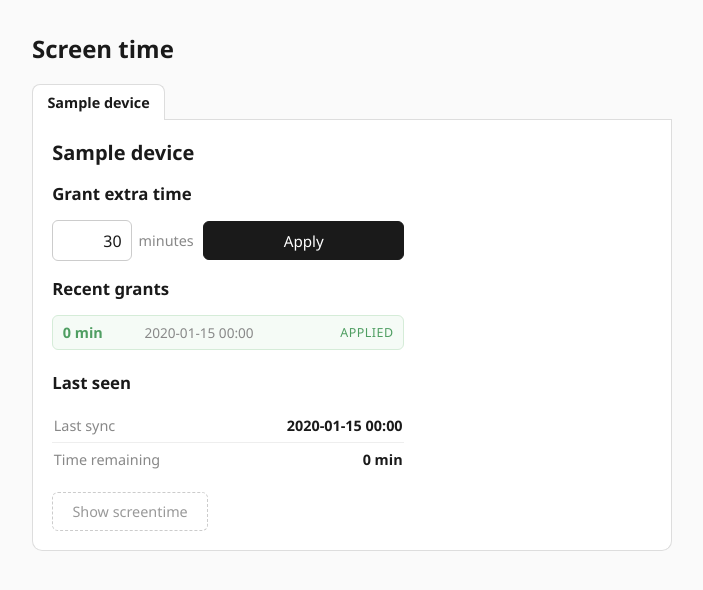
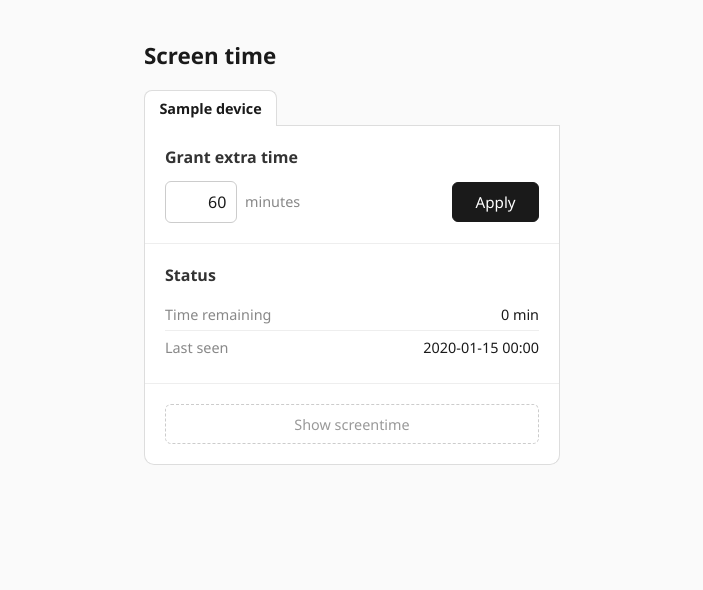
Before and after one commit to franp9am/child_control_windows, a FastAPI app: page / in a window 1280 px wide. Shown: the top 590 px of the page, without its empty margins (288-991 px from the left). Run offline with FastAPI, Linux system fonts and the light colour scheme; tables that the repository leaves empty hold one stand-in row (values such as "Sample post").

Commit message:
template update

```diff
--- a/server/app.py
+++ b/server/app.py
@@ -29,14 +29,10 @@ class SyncResponse(BaseModel):
     pending_grants: list[PendingGrant]
 
 
-RECENT_GRANTS_SHOWN = 3
-
-
 @dataclass
 class GrantView:
     minutes: int
     created: str
-    acknowledged: bool
 
 
 @dataclass
@@ -74,19 +70,17 @@ def last_seen(connection: sqlite3.Connection, device_id: int) -> LastSeenView |
     )
 
 
-def recent_grants(connection: sqlite3.Connection, device_id: int) -> list[GrantView]:
+def pending_grants(connection: sqlite3.Connection, device_id: int) -> list[GrantView]:
     rows = connection.execute(
-        """SELECT seconds, created_at, acked_at FROM grants
-           WHERE device_id = :device_id
-           ORDER BY id DESC
-           LIMIT :limit""",
-        {"device_id": device_id, "limit": RECENT_GRANTS_SHOWN},
+        """SELECT seconds, created_at FROM grants
+           WHERE device_id = :device_id AND acked_at IS NULL
+           ORDER BY id DESC""",
+        {"device_id": device_id},
     ).fetchall()
     return [
         GrantView(
             minutes=row["seconds"] // 60,
             created=formatted_local_time(row["created_at"]),
-            acknowledged=row["acked_at"] is not None,
         )
         for row in rows
     ]
@@ -176,9 +170,9 @@ def index(request: Request, device_id: int | None = None) -> HTMLResponse:
         devices[0] if devices else None,
     )
     if selected_device is None:
-        grants, status = [], None
+        waiting, status = [], None
     else:
-        grants = recent_grants(connection, selected_device["id"])
+        waiting = pending_grants(connection, selected_device["id"])
         status = last_seen(connection, selected_device["id"])
     connection.close()
     return templates.TemplateResponse(
@@ -187,7 +181,7 @@ def index(request: Request, device_id: int | None = None) -> HTMLResponse:
         {
             "devices": devices,
             "selected_device": selected_device,
-            "recent_grants": grants,
+            "pending_grants": waiting,
             "last_seen": status,
         },
     )
--- a/server/templates/index.html
+++ b/server/templates/index.html
@@ -7,13 +7,12 @@
 <style>
   * { box-sizing: border-box; }
   body {
-    margin: 0; padding: 2rem 1rem;
+    margin: 0; padding: 2.5rem 1rem;
     font-family: "Segoe UI", system-ui, -apple-system, sans-serif;
     background: #fafafa; color: #1a1a1a;
   }
-  .page { max-width: 640px; margin: 0 auto; }
-  h1 { margin: 0 0 1.2rem; font-size: 1.5rem; font-weight: 600; }
-  h2 { margin: 0; font-size: 1.25rem; font-weight: 600; }
+  .page { max-width: 26rem; margin: 0 auto; }
+  h1 { margin: 0 0 1.2rem; font-size: 1.4rem; font-weight: 600; }
   .tabs { display: flex; gap: .3rem; border-bottom: 1px solid #ddd; }
   .tab {
     padding: .5rem .9rem; font-size: .9rem; text-decoration: none;
@@ -24,50 +23,48 @@
   .tab.selected { background: #fff; color: #1a1a1a; font-weight: 600; }
   .card {
     background: #fff; border: 1px solid #ddd; border-top: none;
-    border-radius: 0 0 10px 10px; padding: 1.2rem;
-    display: flex; flex-direction: column; gap: 1rem;
+    border-radius: 0 0 10px 10px;
   }
-  h3 { margin: 0 0 .9rem; font-size: 1.05rem; font-weight: 600; }
-  .custom {
-    display: flex; align-items: center; gap: .4rem; width: 22rem; max-width: 100%;
+  .section { padding: 1.25rem; border-top: 1px solid #eee; }
+  .section:first-child { border-top: none; }
+  .section h2 {
+    margin: 0 0 .8rem; font-size: 1rem; font-weight: 600; color: #333;
   }
-  .unit { font-size: .9rem; color: #888; margin-right: .2rem; }
-  .custom input[type="number"] {
-    width: 5rem; padding: .55rem .6rem; border-radius: 6px; text-align: right;
+  .grant-form { display: flex; align-items: center; gap: .5rem; }
+  .grant-form input[type="number"] {
+    width: 4.5rem; padding: .55rem .6rem; border-radius: 6px; text-align: right;
     border: 1px solid #ccc; background: #fff; color: #1a1a1a;
     font-size: 1rem; font-family: inherit;
     -moz-appearance: textfield; appearance: textfield;
   }
-  .custom input[type="number"]:focus { outline: none; border-color: #888; }
-  .custom input::-webkit-inner-spin-button,
-  .custom input::-webkit-outer-spin-button { -webkit-appearance: none; margin: 0; }
-  .custom button {
-    flex: 1; padding: .55rem 1rem; border-radius: 6px; border: 1px solid #1a1a1a;
-    cursor: pointer; background: #1a1a1a; color: #fff; font-size: .95rem;
-    white-space: nowrap; font-family: inherit;
+  .grant-form input[type="number"]:focus { outline: none; border-color: #888; }
+  .grant-form input::-webkit-inner-spin-button,
+  .grant-form input::-webkit-outer-spin-button { -webkit-appearance: none; margin: 0; }
+  .unit { font-size: .9rem; color: #888; }
+  .grant-form button {
+    margin-left: auto; padding: .55rem 1.4rem; border-radius: 6px;
+    border: 1px solid #1a1a1a; cursor: pointer;
+    background: #1a1a1a; color: #fff; font-size: .95rem; font-family: inherit;
   }
-  .custom button:active { transform: translateY(1px); }
-  .grants { list-style: none; margin: 0; padding: 0; width: 22rem; max-width: 100%; }
+  .grant-form button:active { transform: translateY(1px); }
+  .grants { list-style: none; margin: 0; padding: 0; }
   .grants li {
-    display: flex; align-items: center; gap: .6rem;
-    padding: .45rem .6rem; margin-bottom: .3rem; border-radius: 6px;
-    font-size: .9rem; border: 1px solid;
+    display: flex; align-items: baseline; gap: .6rem;
+    padding: .45rem .7rem; margin-bottom: .35rem; border-radius: 6px;
+    font-size: .9rem;
+    background: #fce6e3; border: 1px solid #e9a89f; color: #a3170c;
   }
-  .grants .amount { font-weight: 600; min-width: 4.5rem; }
-  .grants .age { color: #888; font-size: .85rem; flex: 1; }
-  .grants .badge { font-size: .78rem; text-transform: uppercase; letter-spacing: .04em; }
-  .grants .pending { background: #fce6e3; border-color: #e9a89f; color: #a3170c; }
-  .grants .acknowledged { background: #f5fbf6; border-color: #d5ecd8; color: #4f9e62; }
-  .last-seen {
-    width: 22rem; max-width: 100%; border-collapse: collapse; font-size: .9rem;
-  }
-  .last-seen th, .last-seen td { padding: .45rem .1rem; border-bottom: 1px solid #eee; }
-  .last-seen th { text-align: left; font-weight: 400; color: #888; }
-  .last-seen td { text-align: right; font-weight: 600; }
-  .last-seen tr:last-child th, .last-seen tr:last-child td { border-bottom: none; }
+  .grants li:last-child { margin-bottom: 0; }
+  .grants .amount { font-weight: 600; }
+  .grants .created { margin-left: auto; color: #a06158; font-size: .82rem; }
+  .status { width: 100%; border-collapse: collapse; font-size: .9rem; }
+  .status th, .status td { padding: .4rem 0; border-bottom: 1px solid #eee; }
+  .status th { text-align: left; font-weight: 400; color: #888; }
+  .status td { text-align: right; }
+  .status tr:last-child th, .status tr:last-child td { border-bottom: none; }
   .never { margin: 0; font-size: .9rem; color: #888; }
   .overview button {
-    padding: .55rem 1.2rem; border-radius: 6px; cursor: not-allowed;
+    width: 100%; padding: .6rem 1.2rem; border-radius: 6px; cursor: not-allowed;
     background: #fff; color: #999; border: 1px dashed #ccc;
     font-size: .9rem; font-family: inherit;
   }
@@ -87,44 +84,41 @@
     </nav>
 
     <div class="card">
-      <h2>{{ selected_device.name }}</h2>
-
-      <div>
-        <h3>Grant extra time</h3>
-        <form class="custom" method="post" action="/grants">
+      <div class="section">
+        <h2>Grant extra time</h2>
+        <form class="grant-form" method="post" action="/grants">
           <input type="hidden" name="device_id" value="{{ selected_device.id }}">
-          <input type="number" name="minutes" step="1" value="30" required>
+          <input type="number" name="minutes" step="1" value="60" required>
           <span class="unit">minutes</span>
           <button type="submit">Apply</button>
         </form>
       </div>
 
-      {% if recent_grants %}
-      <div>
-        <h3>Recent grants</h3>
+      {% if pending_grants %}
+      <div class="section">
+        <h2>Waiting for the device</h2>
         <ul class="grants">
-          {% for grant in recent_grants %}
-          <li class="{{ 'acknowledged' if grant.acknowledged else 'pending' }}">
+          {% for grant in pending_grants %}
+          <li>
             <span class="amount">{% if grant.minutes > 0 %}+{% endif %}{{ grant.minutes }} min</span>
-            <span class="age">{{ grant.created }}</span>
-            <span class="badge">{{ 'applied' if grant.acknowledged else 'waiting' }}</span>
+            <span class="created">{{ grant.created }}</span>
           </li>
           {% endfor %}
         </ul>
       </div>
       {% endif %}
 
-      <div>
-        <h3>Last seen</h3>
+      <div class="section">
+        <h2>Status</h2>
         {% if last_seen %}
-        <table class="last-seen">
-          <tr>
-            <th>Last sync</th>
-            <td>{{ last_seen.synced }}</td>
-          </tr>
+        <table class="status">
           <tr>
             <th>Time remaining</th>
             <td>{{ last_seen.remaining }}</td>
+          </tr>
+          <tr>
+            <th>Last seen</th>
+            <td>{{ last_seen.synced }}</td>
           </tr>
         </table>
         {% else %}
@@ -132,7 +126,7 @@
         {% endif %}
       </div>
 
-      <div class="overview">
+      <div class="section overview">
         <button type="button" disabled>Show screentime</button>
       </div>
     </div>
```
Also changed, not shown: 2 other files.
